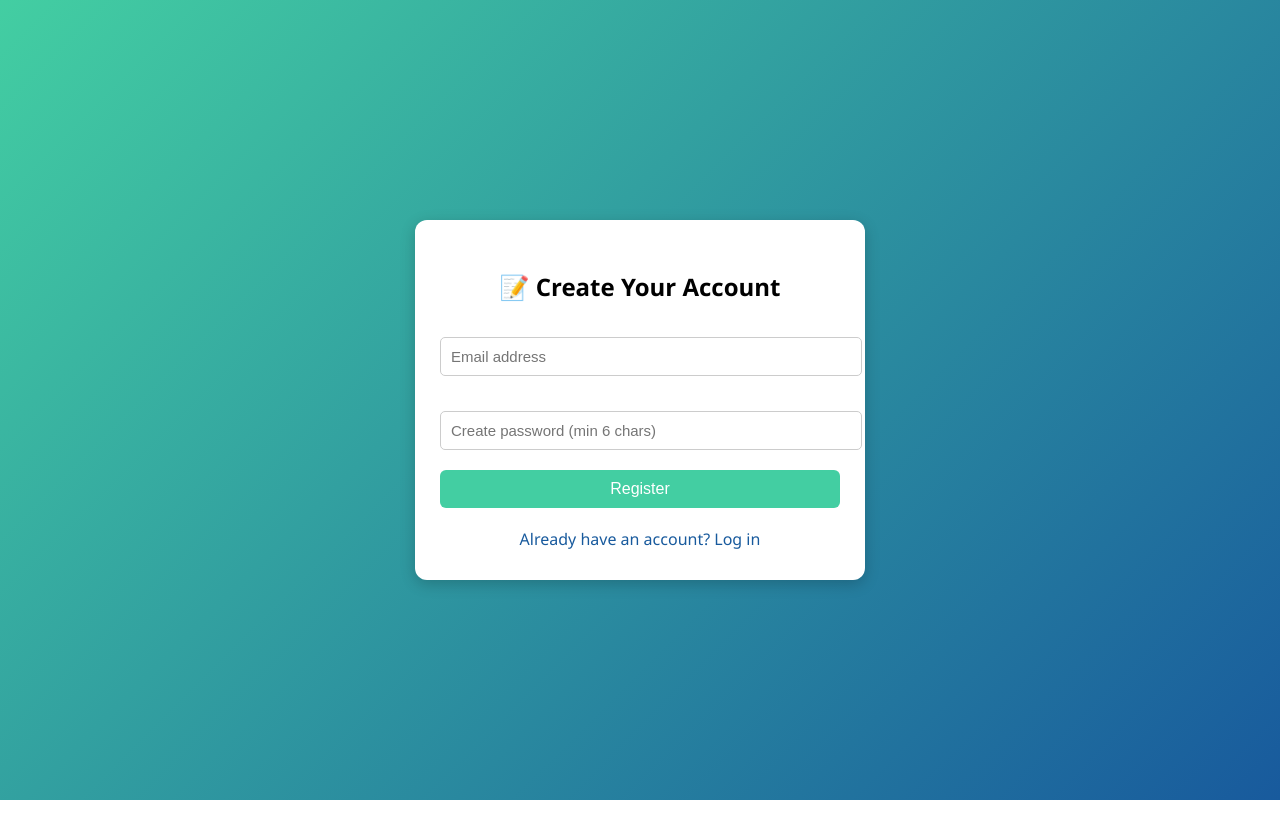
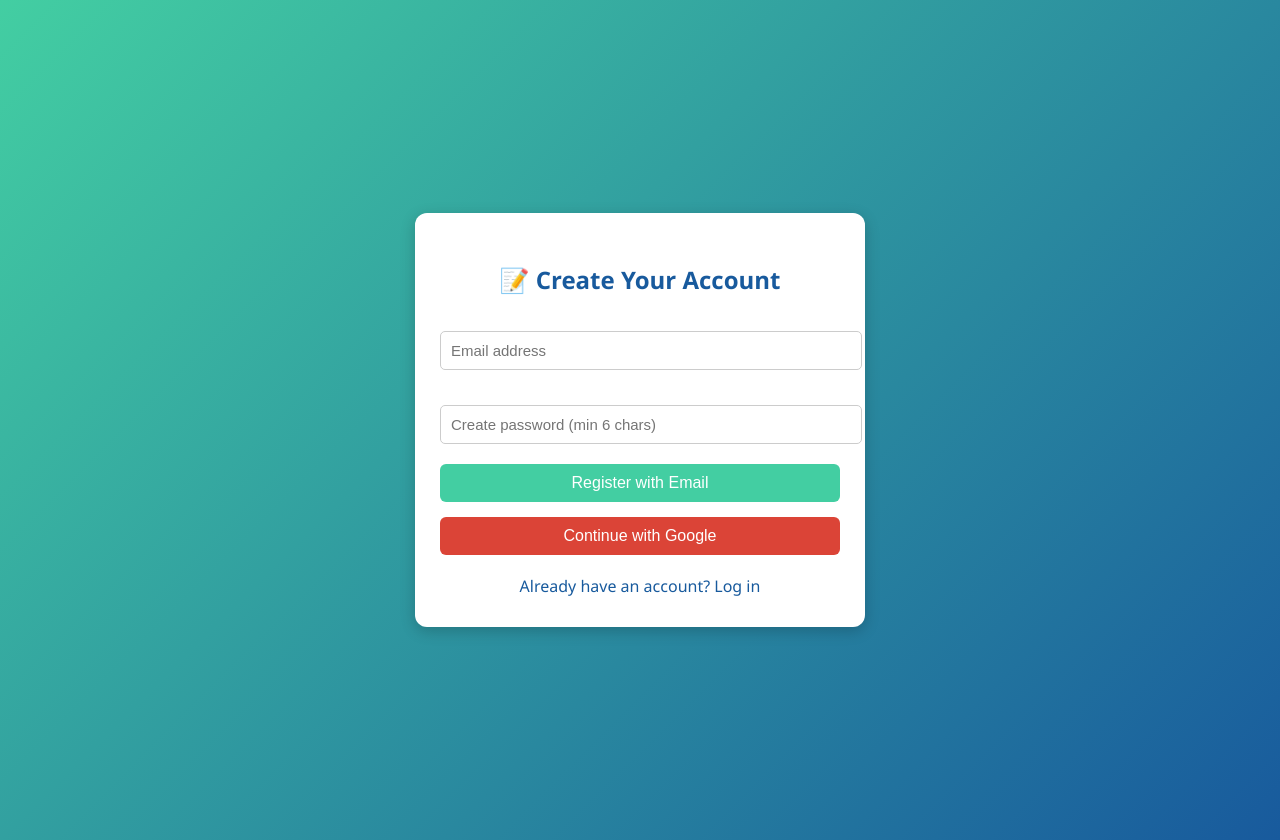
Before and after one commit to benmarshall254/Watchand-earn-app1, a Flask app: template templates/register.html in a window 1280 px wide. Before the commit the page ends 800 px from the top, so only its background shows below. Run offline with Flask 2, Linux system fonts and the light colour scheme; the template is opened without the code that fills it, so the values that code supplies are empty; some libraries are stand-ins or nearby versions.

Commit message:
Update register.html

```diff
--- a/templates/register.html
+++ b/templates/register.html
@@ -13,8 +13,9 @@
       display: flex;
       justify-content: center;
       align-items: center;
-      height: 100vh;
+      min-height: 100vh;
       margin: 0;
+      padding: 20px;
     }
 
     .register-container {
@@ -25,6 +26,11 @@
       width: 100%;
       max-width: 400px;
       text-align: center;
+    }
+
+    .register-container h2 {
+      margin-bottom: 20px;
+      color: #185a9d;
     }
 
     input[type="email"], input[type="password"] {
@@ -50,6 +56,15 @@
 
     button:hover {
       background: #2e9d8a;
+    }
+
+    .google-btn {
+      margin-top: 15px;
+      background: #db4437;
+    }
+
+    .google-btn:hover {
+      background: #c1351d;
     }
 
     .message {
@@ -79,7 +94,9 @@
 
     <input type="email" id="email" placeholder="Email address" required>
     <input type="password" id="password" placeholder="Create password (min 6 chars)" required>
-    <button onclick="registerUser()">Register</button>
+    <button onclick="registerUser()">Register with Email</button>
+
+    <button class="google-btn" onclick="registerWithGoogle()">Continue with Google</button>
 
     <div id="feedback" class="message"></div>
 
@@ -87,6 +104,7 @@
   </div>
 
   <script>
+    // Firebase configuration
     const firebaseConfig = {
       apiKey: "AIzaSyBIC0u1HfE3aqI-_2aMJT9AKRqUEjlTEJ8",
       authDomain: "watchtoearnapp2.firebaseapp.com",
@@ -98,6 +116,7 @@
     firebase.initializeApp(firebaseConfig);
     const auth = firebase.auth();
 
+    // Email registration
     function registerUser() {
       const email = document.getElementById("email").value;
       const password = document.getElementById("password").value;
@@ -110,15 +129,31 @@
       }
 
       auth.createUserWithEmailAndPassword(email, password)
-        .then((userCredential) => {
-          feedback.innerHTML = "✅ Registration successful! You can now log in.";
+        .then(() => {
+          feedback.innerHTML = "✅ Registration successful! Redirecting...";
           feedback.className = "message success";
+          setTimeout(() => window.location.href = "index.html", 2000);
         })
         .catch((error) => {
           feedback.innerHTML = "⚠️ " + error.message;
           feedback.className = "message error";
         });
     }
+
+    // Google sign-in
+    function registerWithGoogle() {
+      const provider = new firebase.auth.GoogleAuthProvider();
+      auth.signInWithPopup(provider)
+        .then((result) => {
+          document.getElementById("feedback").innerHTML = "✅ Google login successful! Redirecting...";
+          document.getElementById("feedback").className = "message success";
+          setTimeout(() => window.location.href = "index.html", 2000);
+        })
+        .catch((error) => {
+          document.getElementById("feedback").innerHTML = "⚠️ " + error.message;
+          document.getElementById("feedback").className = "message error";
+        });
+    }
   </script>
 </body>
 </html>
```
